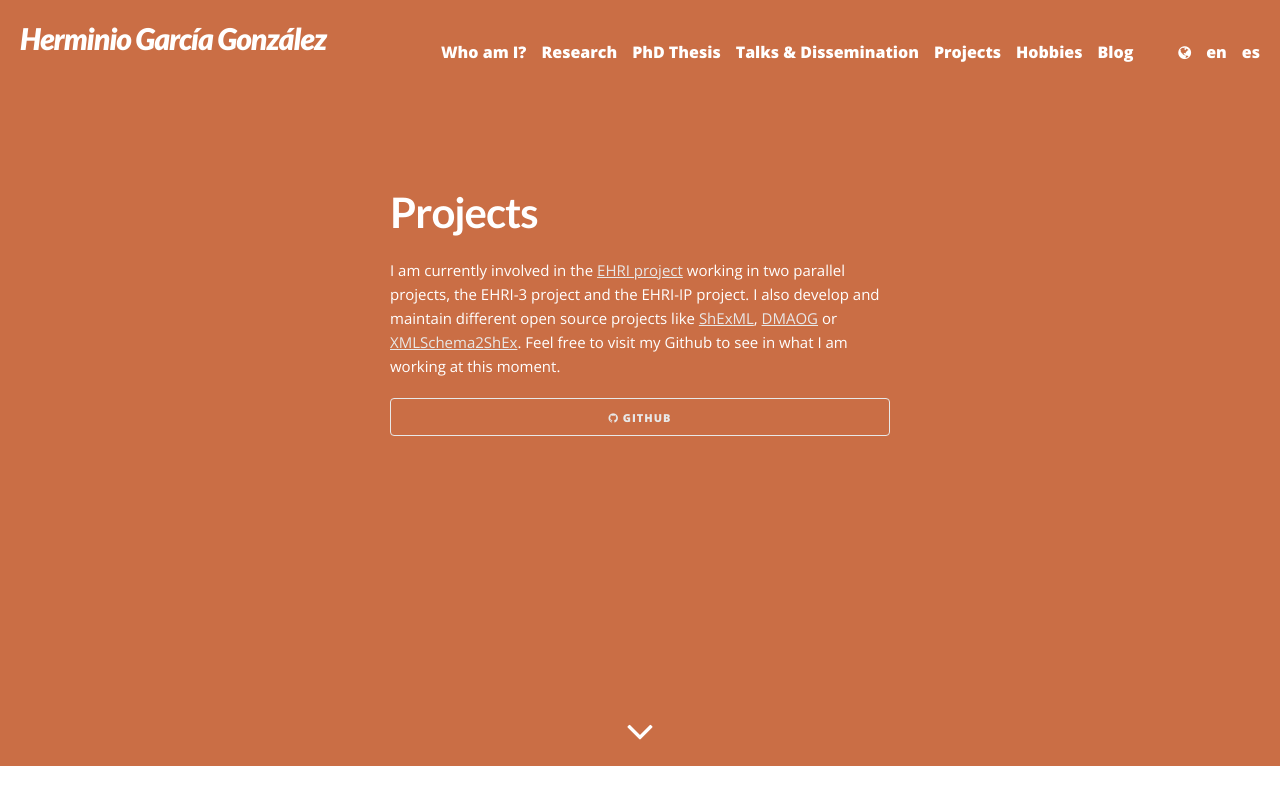
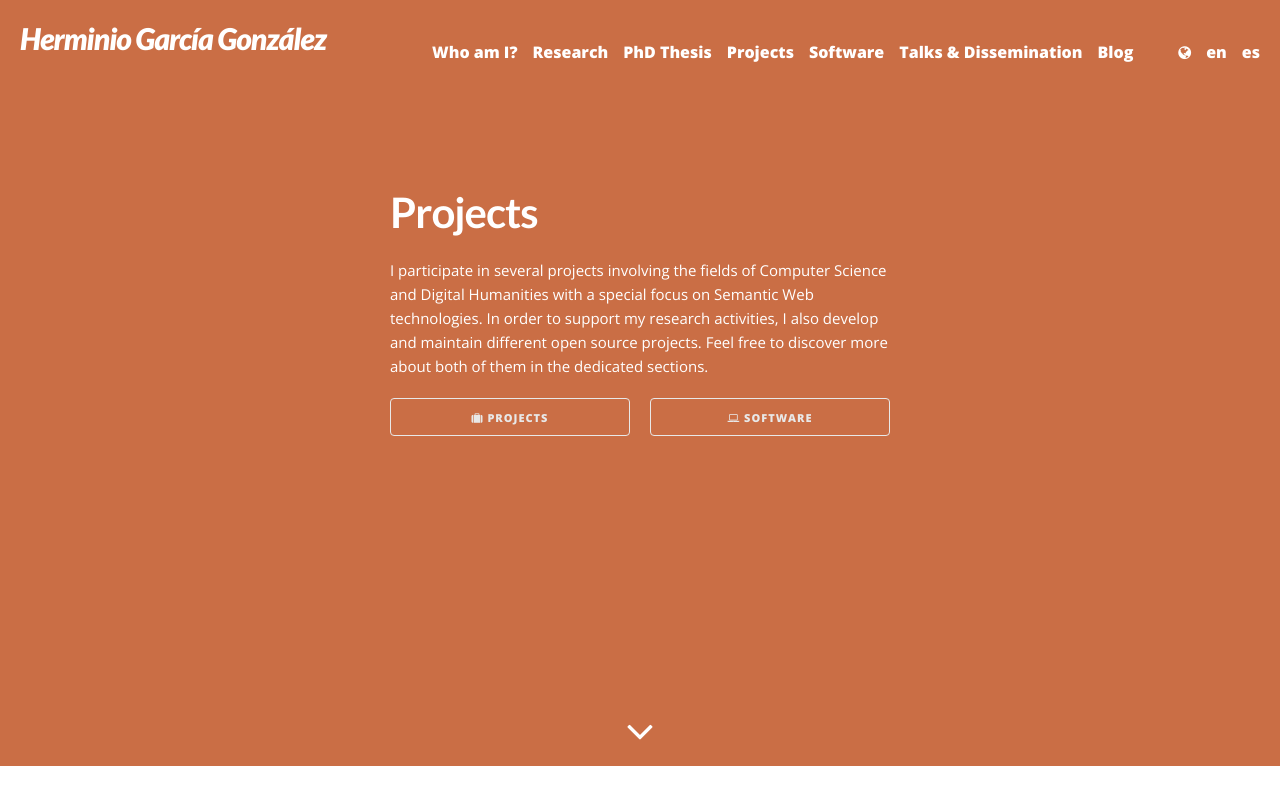
Before and after one commit to herminiogg/herminiogg.github.io, a Jekyll site: the page built from index.html, in a window 1280 px wide and 900 px high, scrolled down 1934 px. Shown: the top 805 px of the window. Built offline with Jekyll 4.4.1, drawn with Linux system fonts in a browser that asks for light colours; some web fonts are replaced.

Commit message:
Added two new pages: software and projects.

```diff
--- a/_config.yml
+++ b/_config.yml
@@ -38,8 +38,11 @@
     hobbies-url: "#photography"
     hobbies-section: "photography"
     projects: Projects
-    projects-url: "#projects"
+    projects-url: "/projects"
     projects-section: projects
+    go-down-to-projects: "#projects"
+    software: Software
+    software-url: "/software"
     who-am-i: Who am I?
     who-am-i-url: "#who-am-i"
     who-am-i-section: "who-am-i"
@@ -47,7 +50,7 @@
     description: Data integration specialist at Kazerne Dossin
     who-am-i-text: "I am a data integration specialist at Kazerne Dossin, Belgium. I hold a PhD in Computer Science, a MSc in Web Engineering and a Bachelor's Degree in Software Engineering all by the University of Oviedo. My current research interests are: Semantic Web, data integration, data validation, Knowledge Graphs and Digital Humanities."
     contact-me: Contact me
-    projects-text: I am currently involved in the <a href="https://www.ehri-project.eu/about-ehri">EHRI project</a> working in two parallel projects, the EHRI-3 project and the EHRI-IP project. I also develop and maintain different open source projects like <a href="http://shexml.herminiogarcia.com/">ShExML</a>, <a href="https://github.com/herminiogg/dmaog">DMAOG</a> or <a href="https://github.com/herminiogg/XMLSchema2ShEx">XMLSchema2ShEx</a>. Feel free to visit my Github to see in what I am working at this moment.
+    projects-text: I participate in several projects involving the fields of Computer Science and Digital Humanities with a special focus on Semantic Web technologies. In order to support my research activities, I also develop and maintain different open source projects. Feel free to discover more about both of them in the dedicated sections.
     linkedin: linkedin
     github: github
     photography: Photography
@@ -74,8 +77,11 @@
     hobbies-url: "/es/#fotografia"
     hobbies-section: "fotografia"
     projects: Proyectos
-    projects-url: "/es/#proyectos"
+    projects-url: "/es/projects"
     projects-section: proyectos
+    go-down-to-projects: "/es/#proyectos"
+    software: Software
+    software-url: "/es/software"
     who-am-i: ¿Quién soy?
     who-am-i-url: "/es/#quien-soy"
     who-am-i-section: "quien-soy"
@@ -83,7 +89,7 @@
     description: Especialista en integración de datos en Kazerne Dossin
     who-am-i-text: Ahora mismo trabajo como especialista en integración de datos en el Kazerne Dossin, Bélgica. Soy Doctor en Informática por la de Universidad de Oviedo, Máster en Ingeniería Web e Ingeniero Informático del Software por la misma universidad. Mi areas de investigación de interés son la Web Semántica, la integración y validación de datos, los grafos de conocimiento y las humanidades digitales.
     contact-me: Contactar
-    projects-text: Actualmente me encuentro trabajando en el proyecto <a href="https://www.ehri-project.eu/about-ehri">EHRI</a> dentro de dos proyectos que corren en paralelo, el EHRI-3 y el EHRI-IP. También desarrollo y mantengo diferentes proyectos de código abierto entre los cuales se encuentran <a href="http://shexml.herminiogarcia.com/">ShExML</a>, <a href="https://github.com/herminiogg/dmaog">DMAOG</a> o <a href="https://github.com/herminiogg/XMLSchema2ShEx">XMLSchema2ShEx</a>. Visita mi cuenta de Github para saber en qué estoy trabajando ahora mismo.
+    projects-text: Como parte de mi trabajo participo activamente en diferentes proyectos en las temáticas de las ciencias de la computación y las humanidades digitales, poniendo especial atención a las tecnologías semánticas. Para apoyar mis actividades investigadoras, también desarrollo y mantengo diferentes proyectos de código abierto. Puedes descubrir más en las secciones especificamente dedicadas a ambas categorías.
     linkedin: linkedin
     github: github
     photography: Fotografía
--- a/_includes/head.html
+++ b/_includes/head.html
@@ -43,8 +43,7 @@
       "sameAs": [
         "https://twitter.com/herminio_gg",
         "https://es.linkedin.com/in/herminio-garc%C3%ADa-gonz%C3%A1lez-83aa2678",
-        "https://github.com/herminiogg",
-        "https://plus.google.com/+HerminioGarc%C3%ADaGonz%C3%A1lez"
+        "https://github.com/herminiogg"
       ]
     }
     </script>
--- a/_includes/header.html
+++ b/_includes/header.html
@@ -13,9 +13,9 @@
       <a class="page-link " href="{{ site.t[page.lang].who-am-i-url | prepend: site.url }}">{{site.t[page.lang].who-am-i}}</a>
       <a class="page-link " href="{{ site.t[page.lang].research-url | prepend: site.url }}">{{site.t[page.lang].research}}</a>
       <a class="page-link " href="{{ site.t[page.lang].phd-url | prepend: site.url }}">{{site.t[page.lang].phd-name}}</a>
+      <a class="page-link" href="{{ site.t[page.lang].projects-url | prepend: site.url }}">{{site.t[page.lang].projects}}</a>
+      <a class="page-link" href="{{ site.t[page.lang].software-url | prepend: site.url }}">{{site.t[page.lang].software}}</a>
       <a class="page-link" href="{{ site.t[page.lang].talks-url | prepend: site.url }}">{{site.t[page.lang].talks-name}}</a>
-      <a class="page-link" href="{{ site.t[page.lang].projects-url | prepend: site.url }}">{{site.t[page.lang].projects}}</a>
-      <a class="page-link" href="{{ site.t[page.lang].hobbies-url | prepend: site.url }}">{{site.t[page.lang].hobbies}}</a>
       <a class="page-link " href="{{ site.t[page.lang].blog-url | prepend: site.url }}">{{site.t[page.lang].blog-name}}</a>
       <div class="languages">
         <i class="fa fa-globe"></i>
--- a/_layouts/index.html
+++ b/_layouts/index.html
@@ -32,7 +32,7 @@
         <a class="button one-half column" href="{{site.t[page.lang].cv-url}}"><i class="fa fa-file-text"></i> {{site.t[page.lang].cv}} </a>
       </div>
     </div>
-    <div class="down"><a href="{{site.t[page.lang].projects-url}}"><i class="fa fa-angle-down"></i></a></div>
+    <div class="down"><a href="{{site.t[page.lang].go-down-to-projects}}"><i class="fa fa-angle-down"></i></a></div>
   </div>
 </div>
   <div id="{{site.t[page.lang].projects-section}}" class="content-block">
@@ -43,8 +43,8 @@
           {{site.t[page.lang].projects-text}}
         </p>
         <div class="row">
-          <!--<a class="button one-half column" href="https://es.linkedin.com/in/herminio-garc%C3%ADa-gonz%C3%A1lez-83aa2678"><i class="fa fa-linkedin-square"></i> {{site.t[page.lang].linkedin}}</a>-->
-          <a class="button column" href="https://github.com/herminiogg"><i class="fa fa-github"></i> {{site.t[page.lang].github}}</a>
+          <a class="button one-half column" href="{{site.t[page.lang].projects-url}}"><i class="fa fa-suitcase"></i> {{site.t[page.lang].projects}}</a>
+          <a class="button one-half column" href="{{site.t[page.lang].software-url}}"><i class="fa fa-laptop"></i> {{site.t[page.lang].software}}</a>
         </div>
       </div>
       <div class="down"><a href="{{site.t[page.lang].hobbies-url}}"><i class="fa fa-angle-down"></i></a></div>
--- a/_sass/_base-page.scss
+++ b/_sass/_base-page.scss
@@ -162,49 +162,72 @@
   color: white;
 }
 
-.references {
+.references, .softwareGrid {
   margin-bottom: 4rem;
 }
 
-.reference {
+.softwareGrid {
+  display: flex;
+  justify-content: space-between;
+  flex-wrap: wrap;
+}
+
+.reference, .software, .project {
   display: flex;
   flex-direction: column;
   margin-bottom: 1rem;
 }
 
-.reference .mainInformation {
+.software, .project {
+  margin-top: 1rem;
+  margin-bottom: 2rem;
+}
+
+.software {
+  width: 45%;
+}
+
+.mainInformation {
   display: flex;
   flex-direction: column;
 }
 
-.reference .mainInformation span {
+.mainInformation span {
   overflow: hidden;
   text-overflow: ellipsis;
   white-space: nowrap;
 }
 
-.reference .mainInformation .title {
+.mainInformation p {
+  margin-bottom: 0;
+}
+
+.mainInformation .title {
   color: #CA6E45;
   font-weight: bold;
 }
 
-.reference .mainInformation .authors {
+.mainInformation .authors, .mainInformation .description, .mainInformation .description, .mainInformation .lifespan {
   font-size: 1.3rem;
   font-weight: lighter;
 }
 
-.reference .mainInformation .venue {
+.mainInformation .description {
+  font-style: italic;
+}
+
+.mainInformation .venue {
   font-size: 1.1rem;
   font-weight: 400;
   font-style: italic;
 }
 
-.reference .otherInformation {
+.otherInformation {
   display: flex;
   justify-content: space-between;
 }
 
-.reference .otherInformation .typeOfVenue .typeOfVenueTitle {
+.typeOfVenue .typeOfVenueTitle, .keywords .keyword{
   padding: 4px;
   color: white;
   font-size: 1.1rem;
@@ -212,33 +235,52 @@
   border-radius: 4px;
 }
 
-.reference .otherInformation .typeOfVenue .conference {
+.typeOfVenue .conference, .project .otherInformation .keywords .category {
   background-color: #32d97d;
 }
 
-.reference .otherInformation .typeOfVenue .journal {
+.typeOfVenue .journal {
   background-color: #4681e0;
 }
 
-.reference .otherInformation .typeOfVenue .bookChapter {
+.typeOfVenue .bookChapter {
   background-color: #de3b26;
 }
 
-.reference .otherInformation .typeOfVenue .award {
+.typeOfVenue .award {
   background-color: #c000fa;
 }
 
-.reference .otherInformation .links a {
+.otherInformation .links a {
   color: inherit;
   font-size: 1rem;
 }
 
-.reference .otherInformation .links a {
+.otherInformation .links a {
   margin-left: 0.5rem;
 }
 
-.reference .otherInformation .links a:hover {
+.otherInformation .links a:hover {
   color: #CA6E45;
+}
+
+.software .otherInformation .keywords .language {
+  background-color: #de3b26;
+}
+
+.software .otherInformation .keywords .category, .project .otherInformation .keywords .fundingScheme {
+  background-color: #4681e0;
+}
+
+/* For responsive software page */
+@media (max-width: 1200px) {
+  .softwareGrid {
+    flex-direction: column;
+  }
+
+  .software {
+    width: 100%;
+  }
 }
 
 /* For responsive menu */
```
Also changed, not shown: other parts of _includes/head.html (+4 -4 lines), es/projects/index.md (added, +83 -0 lines), es/software/index.md (added, +114 -0 lines), projects/index.md (added, +83 -0 lines), software/index.md (added, +115 -0 lines).
